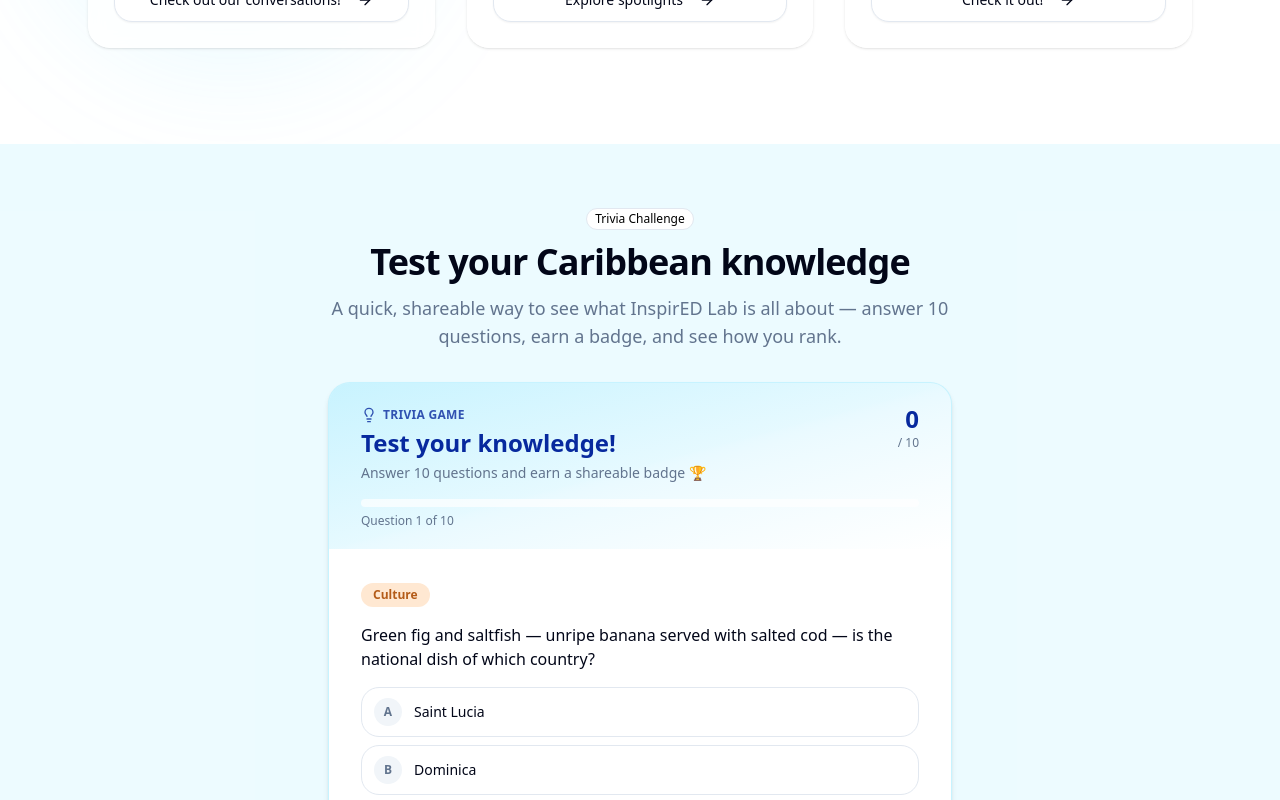
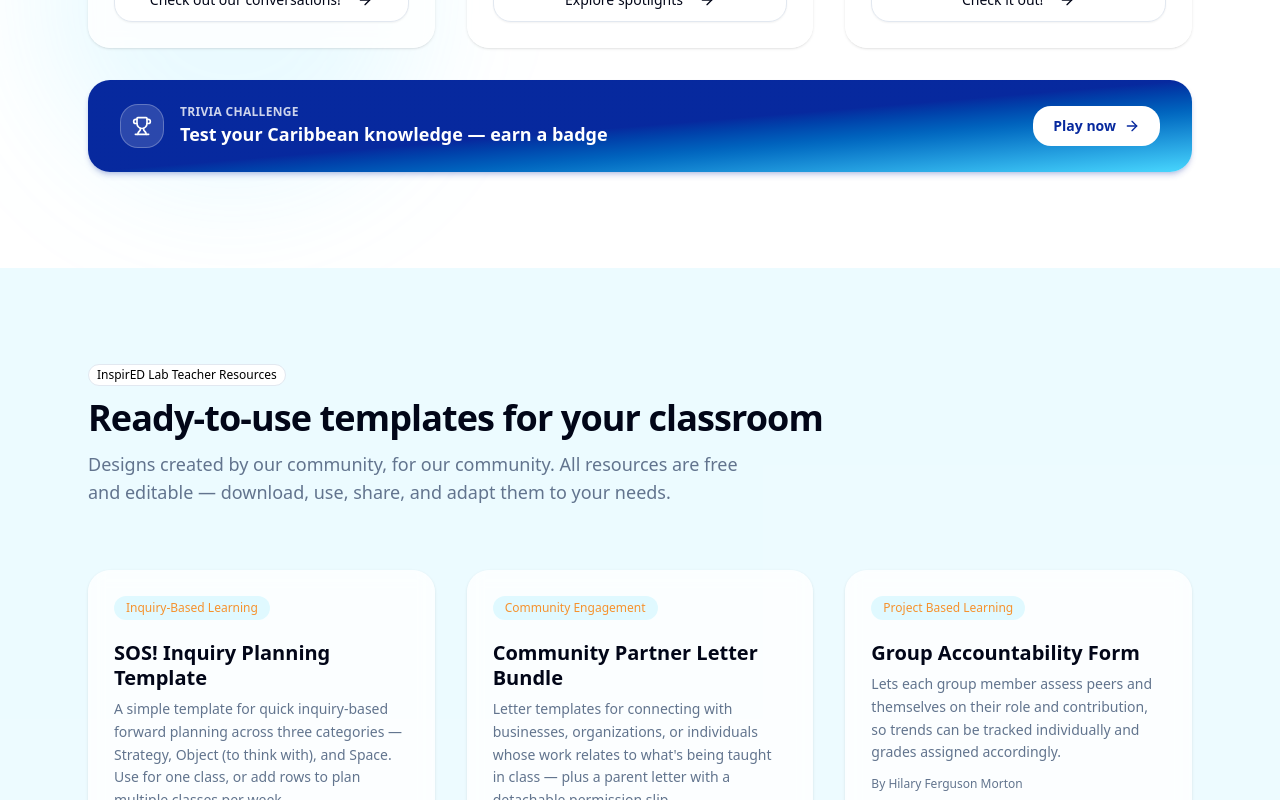
Before and after one commit to ChajMo/inspiredlab-web, a Next.js app: page / in a window 1280 px wide. Shown: the part 3600-4400 px from the top of the page. Built offline with nearby package versions, Linux system fonts and the light colour scheme.

Commit message:
Add files via upload

```diff
--- a/components/InspiredLabCommunitySite.tsx
+++ b/components/InspiredLabCommunitySite.tsx
@@ -46,6 +46,7 @@
   ChevronLeft,
   Recycle,
   Award,
+  Trophy,
 } from "lucide-react";
 
 const BRAND = {
@@ -711,6 +712,43 @@
             </motion.div>
           ))}
         </div>
+
+        {/* Compact trivia teaser — opens the full game in a modal instead of
+            taking up its own page section. */}
+        <div id="trivia" className="mt-6 lg:mt-8 scroll-mt-24">
+          <Dialog>
+            <DialogTrigger asChild>
+              <button
+                type="button"
+                className="w-full flex flex-col sm:flex-row sm:items-center justify-between gap-4 rounded-3xl bg-gradient-to-br from-primary via-primary to-[oklch(var(--brand-sky))] text-white px-6 py-5 sm:px-8 sm:py-6 text-left shadow-md shadow-primary/20 hover:shadow-lg transition-shadow"
+              >
+                <div className="flex items-center gap-4">
+                  <div className="h-11 w-11 rounded-2xl bg-white/15 border border-white/25 flex items-center justify-center flex-shrink-0">
+                    <Trophy className="h-5 w-5 text-white" />
+                  </div>
+                  <div>
+                    <div className="text-xs font-semibold uppercase tracking-wide text-white/80">
+                      Trivia Challenge
+                    </div>
+                    <div className="text-base sm:text-lg font-semibold">
+                      Test your Caribbean knowledge — earn a badge
+                    </div>
+                  </div>
+                </div>
+                <span className="inline-flex items-center justify-center rounded-2xl bg-white text-primary px-5 py-2.5 text-sm font-semibold flex-shrink-0 self-start sm:self-auto">
+                  Play now <ArrowRight className="h-4 w-4 ml-2" />
+                </span>
+              </button>
+            </DialogTrigger>
+
+            <DialogContent className="max-w-2xl p-0 border-0 shadow-none bg-transparent max-h-[90vh] overflow-y-auto">
+              <VisuallyHidden>
+                <DialogTitle>InspirED Lab Trivia Challenge</DialogTitle>
+              </VisuallyHidden>
+              <TriviaCard maxQuestions={10} />
+            </DialogContent>
+          </Dialog>
+        </div>
       </div>
     </section>
   );
@@ -803,7 +841,7 @@
   return (
     <section
       id="teacher-resources"
-      className="relative bg-white py-20 sm:py-24 overflow-hidden"
+      className="relative bg-[oklch(var(--brand-sky)/0.10)] py-20 sm:py-24 overflow-hidden"
     >
       <div className="mx-auto max-w-6xl px-4 sm:px-6">
         <SectionHeader
@@ -1191,7 +1229,7 @@
   const visibleResources = showAllResources ? resources : resources.slice(0, 3);
 
   return (
-    <section id="resources" className="bg-white py-20 sm:py-24">
+    <section id="resources" className="bg-[oklch(var(--brand-sky)/0.10)] py-20 sm:py-24">
       <div className="mx-auto max-w-6xl px-4 sm:px-6">
         <SectionHeader
           eyebrow="Resources"
@@ -1247,27 +1285,6 @@
             </Button>
           </div>
         )}
-      </div>
-    </section>
-  );
-}
-
-function TriviaSection() {
-  return (
-    <section
-      id="trivia"
-      className="relative bg-[oklch(var(--brand-sky)/0.10)] py-14 sm:py-16 overflow-hidden"
-    >
-      <div className="mx-auto max-w-2xl px-4 sm:px-6">
-        <SectionHeader
-          eyebrow="Trivia Challenge"
-          title="Test your Caribbean knowledge"
-          desc="A quick, shareable way to see what InspirED Lab is all about — answer 10 questions, earn a badge, and see how you rank."
-          align="center"
-        />
-        <div className="mt-8">
-          <TriviaCard maxQuestions={10} />
-        </div>
       </div>
     </section>
   );
@@ -1305,7 +1322,7 @@
   return (
     <section
       id="steam-award"
-      className="relative bg-[oklch(var(--brand-sky)/0.10)] py-20 sm:py-24 overflow-hidden"
+      className="relative bg-white py-20 sm:py-24 overflow-hidden"
     >
       <div className="mx-auto max-w-6xl px-4 sm:px-6">
         <SectionHeader
@@ -1510,7 +1527,6 @@
         <Hero />
         <AboutVisionFaq />
         <Programs />
-        <TriviaSection />
         <TeacherResources />
         <SteamAward />
         <Resources />
```
